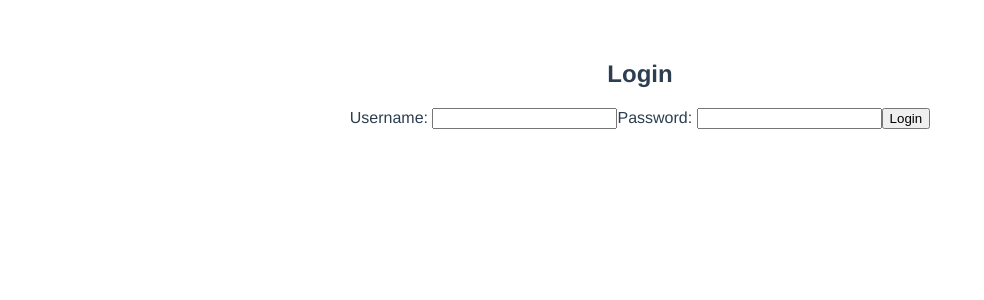
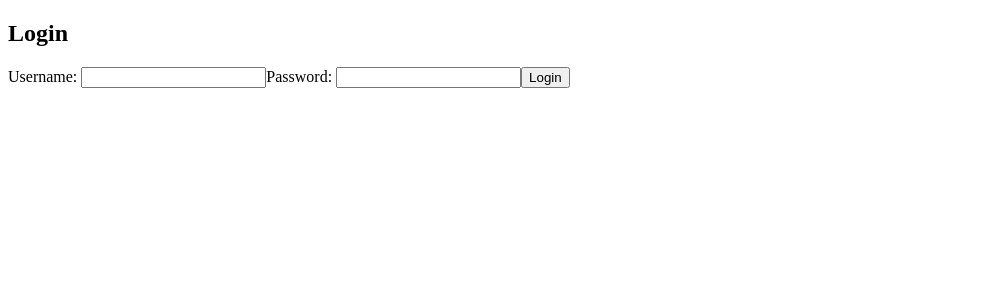
Before and after one commit to NuelaRabino/midtermactivity1, a Vue app: page / in a window 1280 px wide. Shown: the top 300 px of the page, without its empty margins (0-984 px from the left). Built offline with nearby package versions, Linux system fonts and the light colour scheme.

Commit message:
Update App.vue

```diff
--- a/src/App.vue
+++ b/src/App.vue
@@ -14,7 +14,7 @@
           <ShoppingCart v-if="user.status === 'verified'" />
         </template>
         <p v-else>Please wait for verification to access the shopping cart.</p>
-        <AdminPanel v-if="user.username === 'administrator'" />
+        <AdminPanel v-if="user.username === 'admin'" />
         <button @click="logout">Log Out</button> <!-- Log out button for all users -->
       </div>
     </template>
@@ -50,14 +50,3 @@
   }
 }
 </script>
-
-<style>
-#app {
-  font-family: Avenir, Helvetica, Arial, sans-serif;
-  -webkit-font-smoothing: antialiased;
-  -moz-osx-font-smoothing: grayscale;
-  text-align: center;
-  color: #2c3e50;
-  margin-top: 60px;
-}
-</style>
```
